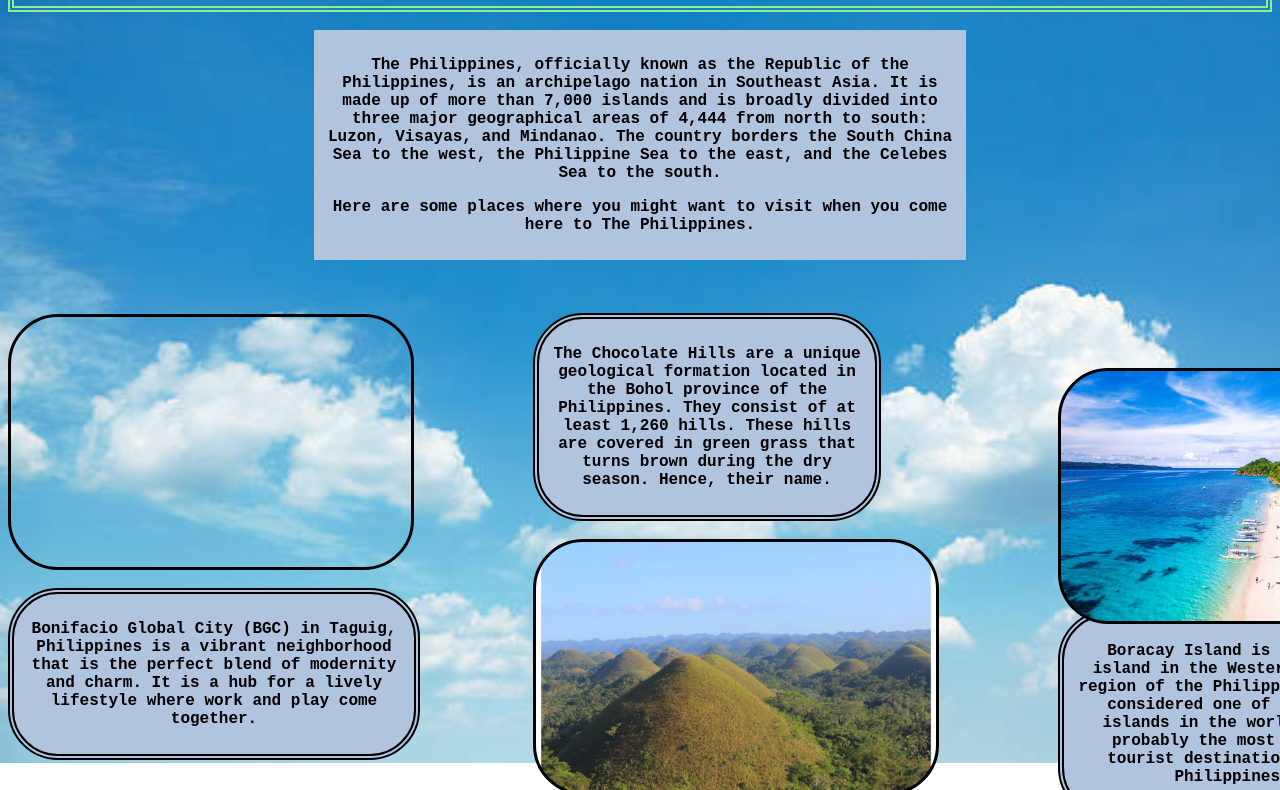
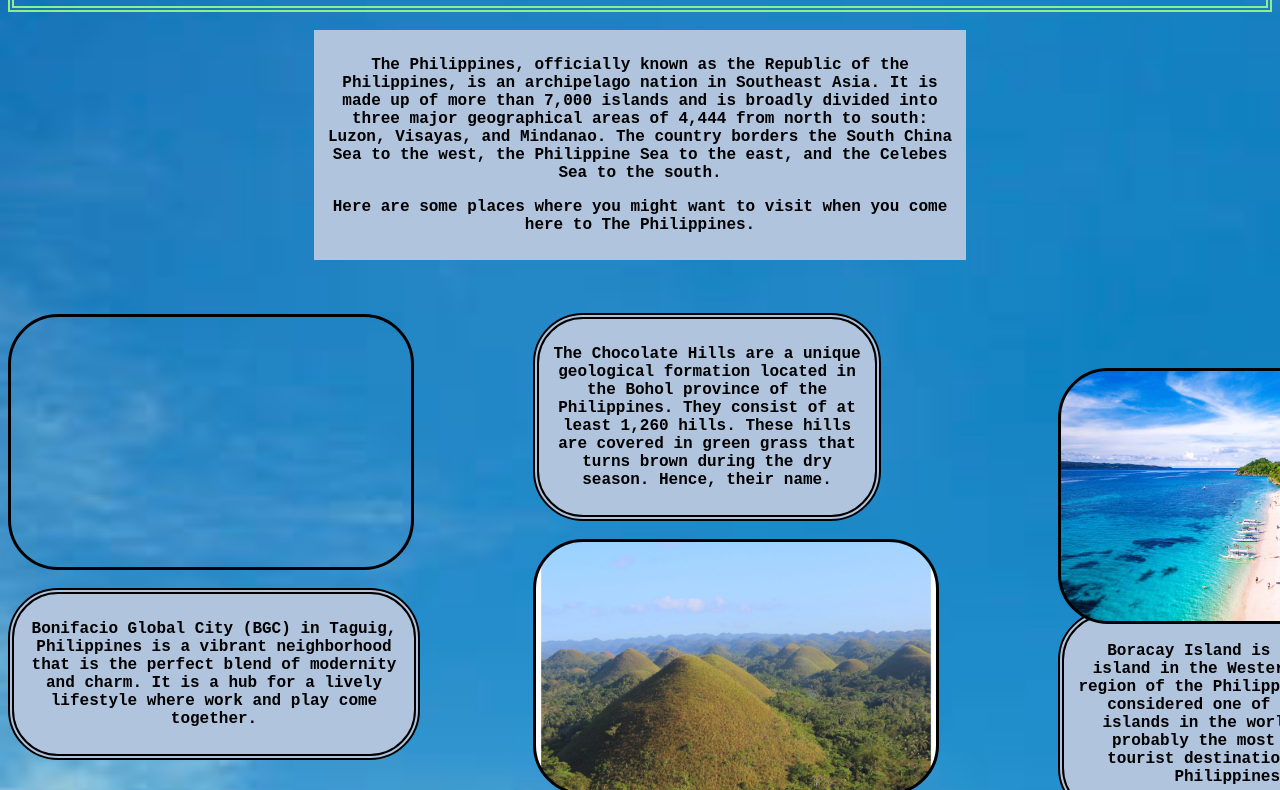
Before and after one commit to Eeshu83/ICT9Emerald_Q2Proj_Lakhani_Eshaan, a plain HTML site: page index.html in a window 1280 px wide. Shown: the part 90-880 px from the top of the page. Drawn offline with Linux system fonts and the light colour scheme.

Commit message:
Update Lakhani.css

```diff
--- a/Lakhani.css
+++ b/Lakhani.css
@@ -1,7 +1,6 @@
 body{
 	background-image: url(clouds.jpg);background-repeat: no-repeat;
-	background-size: 100%;
-	height: 1400px;
+	background-size: 2800px;
 
 }
 
```
